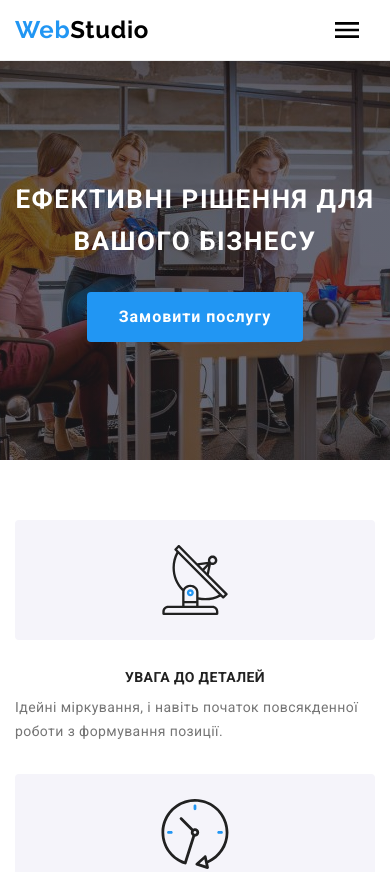
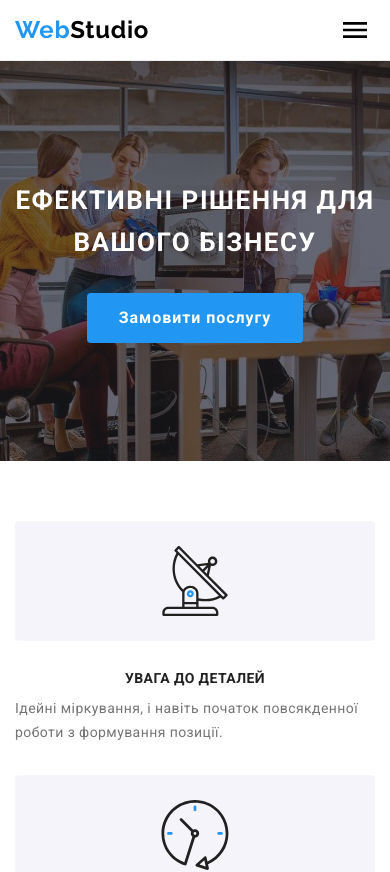
Before and after one commit to oleksandrsamsonenko/WebStudio, a plain HTML site: page index.html in a window 390 px wide. Shown: the top 872 px of the page. Drawn offline with nearby package versions, Linux system fonts and the light colour scheme.

Commit message:
minor fixes

```diff
--- a/sass/base/_section.scss
+++ b/sass/base/_section.scss
@@ -5,7 +5,7 @@
   margin-right: auto;
 
   @media screen and (min-width: 768px) {
-    max-width: 768px;
+    max-width: 1199px;
   }
 
   @media screen and (min-width: 1200px) {
--- a/sass/components/_header.scss
+++ b/sass/components/_header.scss
@@ -3,17 +3,16 @@
   padding-left: 0;
   background-color: var(--primary-white-color);
   border-bottom: 1px solid #ececec;
-  margin-left: auto;
-  margin-right: auto;
+
   width: 100%;
   // max-width: 480px;
   @media screen and (min-width: 200px) and (max-width: 767px) {
-    position: fixed;
-    left: 50%;
-    transform: translatex(-50%);
+    position: sticky;
   }
   @media screen and (min-width: 768px) {
     max-width: 768px;
+    margin-left: auto;
+    margin-right: auto;
   }
   @media screen and (min-width: 1200px) {
     max-width: 1600px;
--- a/sass/components/_hero.scss
+++ b/sass/components/_hero.scss
@@ -4,14 +4,7 @@
   padding: 0;
   background-color: var(--primary-darkgrey-color);
   text-align: center;
-  padding-top: 60px;
 
-  @media screen and (min-width: 768px) {
-    padding-top: 0;
-  }
-}
-
-.hero__container {
   padding-top: 118px;
   background-repeat: no-repeat;
   background-position: center;
@@ -25,7 +18,7 @@
   }
 
   @media screen and (min-width: 768px) {
-    max-width: 768px;
+    // max-width: 768px;
     background-image: linear-gradient(rgba(47, 48, 54, 0.4), rgba(47, 48, 54, 0.4)),
       url(../images/hero/img-tab@1x.jpg);
 
--- a/sass/components/_menu.scss
+++ b/sass/components/_menu.scss
@@ -1,14 +1,9 @@
 .menu-toggle {
-  position: absolute;
   min-height: 40px;
   min-width: 40px;
   display: flex;
   align-items: center;
   justify-content: center;
-  top: 50%;
-  transform: translateY(-50%);
-  right: 23px;
-
   margin: 0;
   padding: 0;
   background-color: transparent;
```
Also changed, not shown: css/main.css, css/main.min.css, 2 other files.
